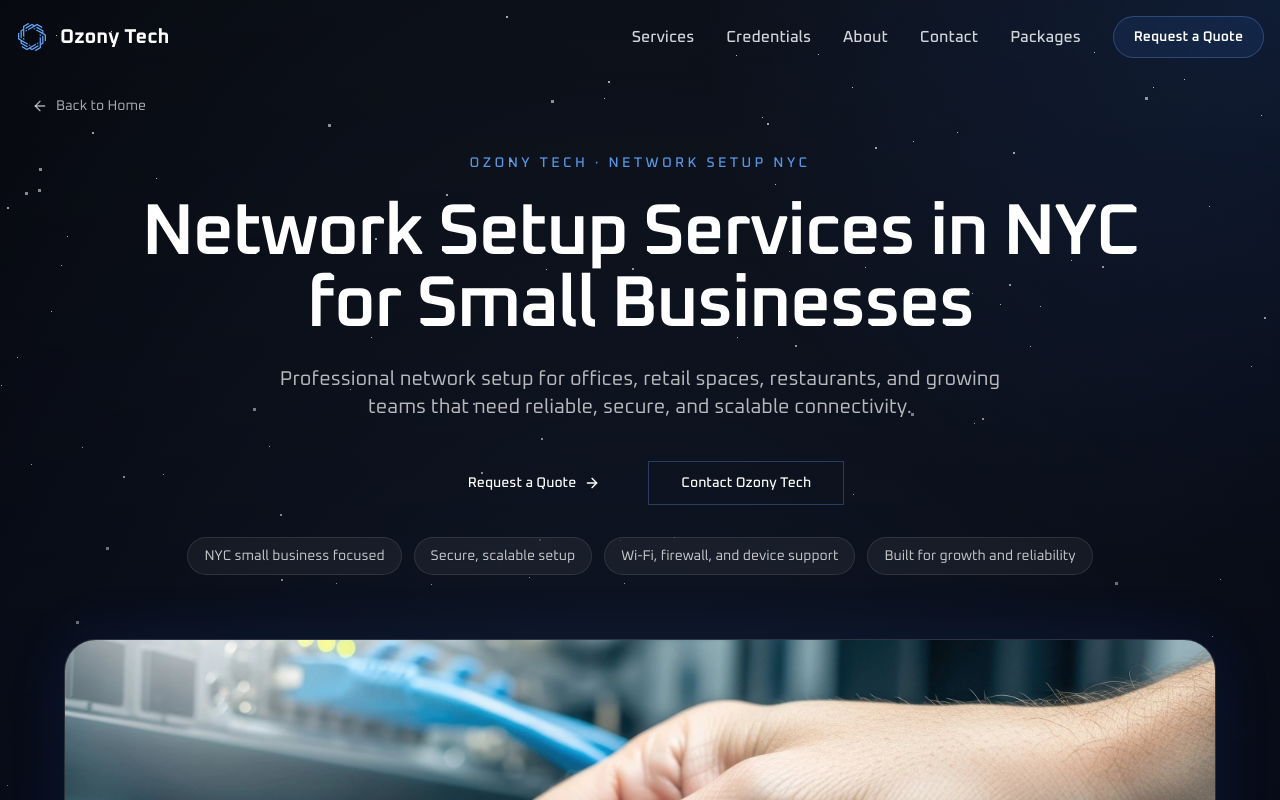
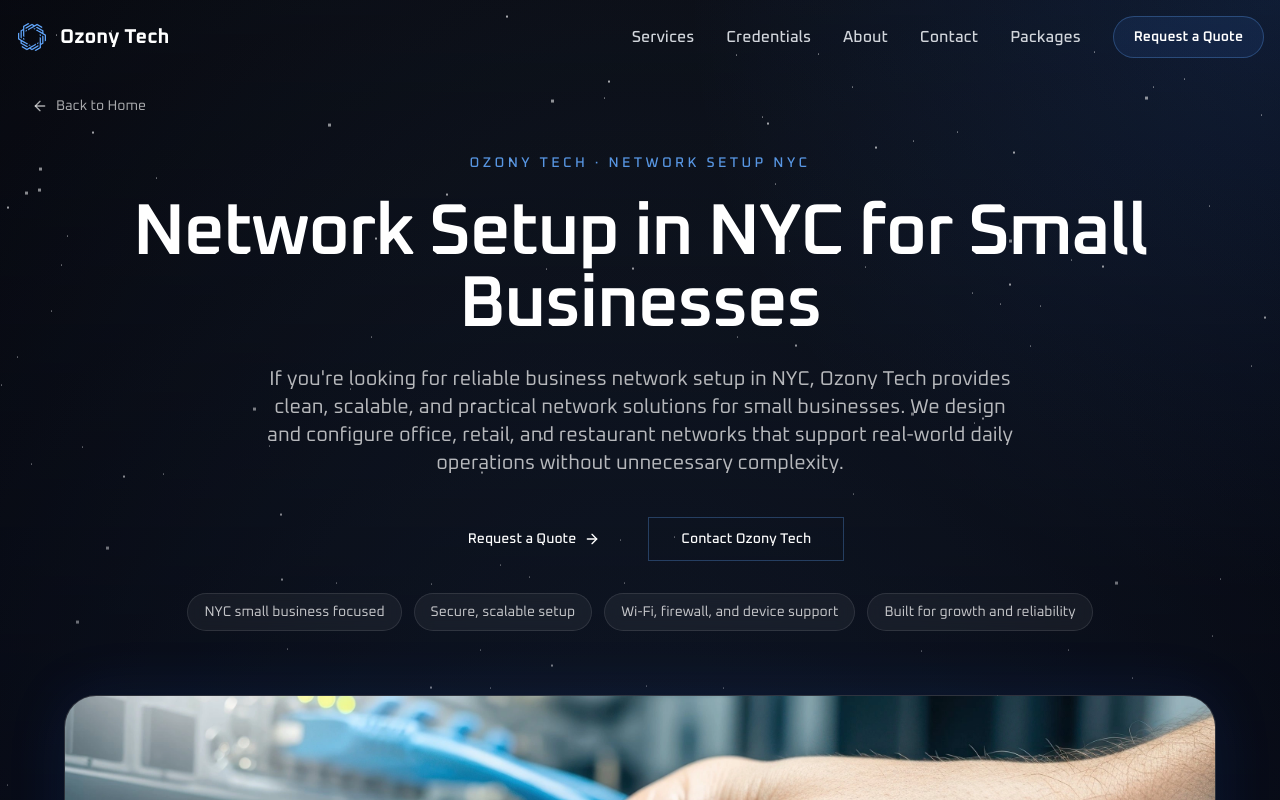
Before and after one commit to Eazyny/ozony.tech.Laptop, a React (Vite) app: page /network-setup-nyc in a window 1280 px wide. Shown: the top 800 px of the page. Built offline with nearby package versions, Linux system fonts and the light colour scheme.

Commit message:
feat: optimize service pages for NYC SEO (network, wifi, firewall, IT support)

```diff
--- a/src/pages/ITSupportNYC.jsx
+++ b/src/pages/ITSupportNYC.jsx
@@ -5,13 +5,13 @@
 const ITSupportNYC = () => {
   return (
     <ServiceLandingTemplate
-      pageTitle="Small Business IT Support in NYC | Ozony Tech"
-      pageDescription="Small business IT support in NYC for companies that need practical help with devices, connectivity, troubleshooting, and day-to-day tech issues."
+      pageTitle="Small Business IT Support in NYC for Growing Teams | Ozony Tech"
+      pageDescription="Ozony Tech provides small business IT support in NYC for companies that need practical help with devices, connectivity, troubleshooting, and day-to-day tech issues."
       eyebrow="OZONY TECH · IT SUPPORT NYC"
       title="Small Business IT Support in NYC"
-      description="Practical IT support for small businesses that need dependable help with devices, connectivity, troubleshooting, and everyday technology issues."
+      description="If you need small business IT support in NYC, Ozony Tech provides practical, dependable help with devices, connectivity, troubleshooting, and everyday business technology issues."
       heroImage="/images/services/it-support-nyc.webp"
-      heroImageAlt="Small business IT support in NYC"
+      heroImageAlt="Small business IT support in NYC for growing teams"
       includeTitle="What’s Included"
       includeDescription="Hands-on support for common business technology needs without unnecessary complexity."
       serviceIncludes={[
@@ -26,25 +26,43 @@
         {
           icon: Wrench,
           title: 'Practical Troubleshooting',
-          text: 'Resolve common business tech issues faster so day-to-day operations stay moving.',
+          text: 'Resolve common business tech issues faster so day-to-day operations stay moving with less disruption.',
         },
         {
           icon: Monitor,
           title: 'Better Device Readiness',
-          text: 'Keep workstations, printers, and shared tools better organized and more reliable.',
+          text: 'Keep workstations, printers, and shared tools better organized, easier to manage, and more reliable for daily use.',
         },
         {
           icon: Headphones,
           title: 'Dependable Support',
-          text: 'Get straightforward help with the kinds of IT issues small businesses run into most often.',
+          text: 'Get straightforward help with the kinds of IT issues small businesses run into most often across offices and customer-facing spaces.',
         },
       ]}
-      seoTitle="Small Business IT Support in NYC"
+      seoTitle="Why Choose Ozony Tech for Small Business IT Support in NYC"
       seoParagraphs={[
         'Ozony Tech provides small business IT support in NYC for teams that need practical help with devices, connectivity, shared access, and day-to-day troubleshooting. We focus on the real support issues that slow small businesses down, from workstation setup to printer problems and general network headaches.',
         'Our IT support services can include device setup help, troubleshooting, Wi-Fi and connectivity support, shared access assistance, and general business tech cleanup. The goal is simple: make your environment work better and feel easier to manage.',
+        'Businesses choose Ozony Tech because the focus is on practical support that fits real small business environments. That means less confusion, cleaner day-to-day operations, and dependable help where it matters most.',
       ]}
-      areasServed="Serving businesses across Manhattan, Brooklyn, Queens, the Bronx, Staten Island, and nearby areas."
+      areasServed="Serving businesses across Manhattan, Brooklyn, Queens, the Bronx, Staten Island, and nearby areas in NYC."
+      faqItems={[
+        {
+          question: 'Do you provide small business IT support in NYC?',
+          answer:
+            'Yes. Ozony Tech provides small business IT support in NYC for offices, retail shops, restaurants, and other business environments that need practical day-to-day technology help.',
+        },
+        {
+          question: 'What does small business IT support include?',
+          answer:
+            'Small business IT support can include device setup, workstation support, printer troubleshooting, Wi-Fi and connectivity issue resolution, shared access help, and general technology troubleshooting.',
+        },
+        {
+          question: 'Can you help improve an existing business tech setup?',
+          answer:
+            'Yes. Existing business environments can often be cleaned up and improved through better organization, clearer device setup, more reliable connectivity, and practical troubleshooting support.',
+        },
+      ]}
       relatedServices={[
         { label: 'Network Setup NYC', to: '/network-setup-nyc' },
         { label: 'Business Wi-Fi NYC', to: '/business-wifi-nyc' },
--- a/src/pages/NetworkSetupNYC.jsx
+++ b/src/pages/NetworkSetupNYC.jsx
@@ -1,20 +1,96 @@
 import React from 'react';
+import {
+  Network,
+  Shield,
+  Briefcase,
+  Building2,
+  Store,
+  CheckCircle2,
+} from 'lucide-react';
 import ServiceLandingTemplate from '@/components/service-pages/ServiceLandingTemplate';
 
 const NetworkSetupNYC = () => {
   return (
     <ServiceLandingTemplate
-      eyebrow="Ozony Tech · Network Setup NYC"
-      title="Network Setup Services in NYC for Small Businesses"
-      description="Professional network setup for offices, retail spaces, restaurants, and growing teams that need reliable, secure, and scalable connectivity."
+      pageTitle="Business Network Setup in NYC for Small Businesses | Ozony Tech"
+      pageDescription="Ozony Tech provides business network setup in NYC for small businesses that need reliable Wi-Fi, clean network structure, secure connectivity, and room to grow."
+      eyebrow="OZONY TECH · NETWORK SETUP NYC"
+      title="Network Setup in NYC for Small Businesses"
+      description="If you're looking for reliable business network setup in NYC, Ozony Tech provides clean, scalable, and practical network solutions for small businesses. We design and configure office, retail, and restaurant networks that support real-world daily operations without unnecessary complexity."
       heroImage="/images/services/network-setup-nyc.webp"
-      heroImageAlt="Network setup services in NYC"
-      seoTitle="Business Network Setup in NYC"
+      heroImageAlt="Business network setup in NYC for small businesses"
+      includeTitle="What’s Included"
+      includeDescription="Everything needed to create a reliable, organized, and business-ready network environment for day-to-day operations."
+      serviceIncludes={[
+        'Business network setup and configuration',
+        'Router and firewall setup',
+        'Wi-Fi deployment and optimization',
+        'Guest and staff network separation',
+        'Printer, POS, and workstation connectivity',
+        'Structured network planning for future growth',
+      ]}
+      outcomes={[
+        {
+          icon: Network,
+          title: 'Clean Network Setup',
+          text: 'Build a more organized business network with practical structure, dependable connectivity, and less day-to-day friction.',
+        },
+        {
+          icon: Shield,
+          title: 'Better Reliability',
+          text: 'Create a stronger foundation for business devices, internet access, wireless coverage, and long-term network stability.',
+        },
+        {
+          icon: CheckCircle2,
+          title: 'Growth-Ready Design',
+          text: 'Set up your business with a network that is easier to manage now and easier to expand later.',
+        },
+      ]}
+      industriesTitle="Built for Local Businesses"
+      idealFor={[
+        {
+          title: 'Offices',
+          description:
+            'Reliable business network setup for teams, workstations, printers, phones, and shared office operations.',
+          icon: Briefcase,
+        },
+        {
+          title: 'Retail Stores',
+          description:
+            'Clean connectivity for POS systems, staff devices, guest Wi-Fi, back-office systems, and daily customer-facing workflows.',
+          icon: Store,
+        },
+        {
+          title: 'Restaurants & Small Business Spaces',
+          description:
+            'Practical network setup for restaurants, cafés, studios, and service businesses that need stable connectivity and organized device access.',
+          icon: Building2,
+        },
+      ]}
+      seoTitle="Why Choose Ozony Tech for Network Setup in NYC"
       seoParagraphs={[
-        'Ozony Tech provides business network setup services in NYC for small businesses that need dependable internet, organized internal connectivity, and room to grow. We help design and configure networks that support daily business operations without overcomplicating the environment.',
-        'From Wi-Fi deployment and router setup to guest and staff segmentation, our approach is focused on building practical, professional network systems for local businesses throughout New York City.',
+        'Ozony Tech provides business network setup in NYC for small businesses that need dependable internet, organized internal connectivity, and room to grow. We help design and configure networks that support daily business operations without overcomplicating the environment.',
+        'From office network setup and Wi-Fi deployment to router configuration, device connectivity, and guest and staff segmentation, our approach is focused on practical, professional systems built for real-world small business use across New York City.',
+        'Businesses choose Ozony Tech because the goal is not to overengineer the setup. The goal is to create a clean, scalable network that works well, feels organized, and supports long-term reliability.',
       ]}
-      areasServed="Serving businesses across Manhattan, Brooklyn, Queens, the Bronx, Staten Island, and nearby areas."
+      areasServed="Serving businesses across Manhattan, Brooklyn, Queens, the Bronx, Staten Island, and nearby areas in NYC."
+      faqItems={[
+        {
+          question: 'Do you provide business network setup for small businesses in NYC?',
+          answer:
+            'Yes. Ozony Tech provides business network setup in NYC for offices, retail stores, restaurants, and other small business environments that need reliable and organized connectivity.',
+        },
+        {
+          question: 'What does a business network setup include?',
+          answer:
+            'A network setup can include router and firewall configuration, Wi-Fi setup, printer and workstation connectivity, network segmentation, and overall business-ready organization.',
+        },
+        {
+          question: 'Can you improve an existing network instead of building a new one?',
+          answer:
+            'Yes. Existing networks can often be cleaned up, reorganized, and optimized to improve performance, coverage, reliability, and day-to-day usability.',
+        },
+      ]}
       relatedServices={[
         { label: 'Business Wi-Fi NYC', to: '/business-wifi-nyc' },
         { label: 'Firewall Setup NYC', to: '/firewall-setup-nyc' },
```
Also changed, not shown: src/pages/BusinessWifiNYC.jsx (+33 -15 lines), src/pages/FirewallSetupNYC.jsx (+32 -14 lines).
